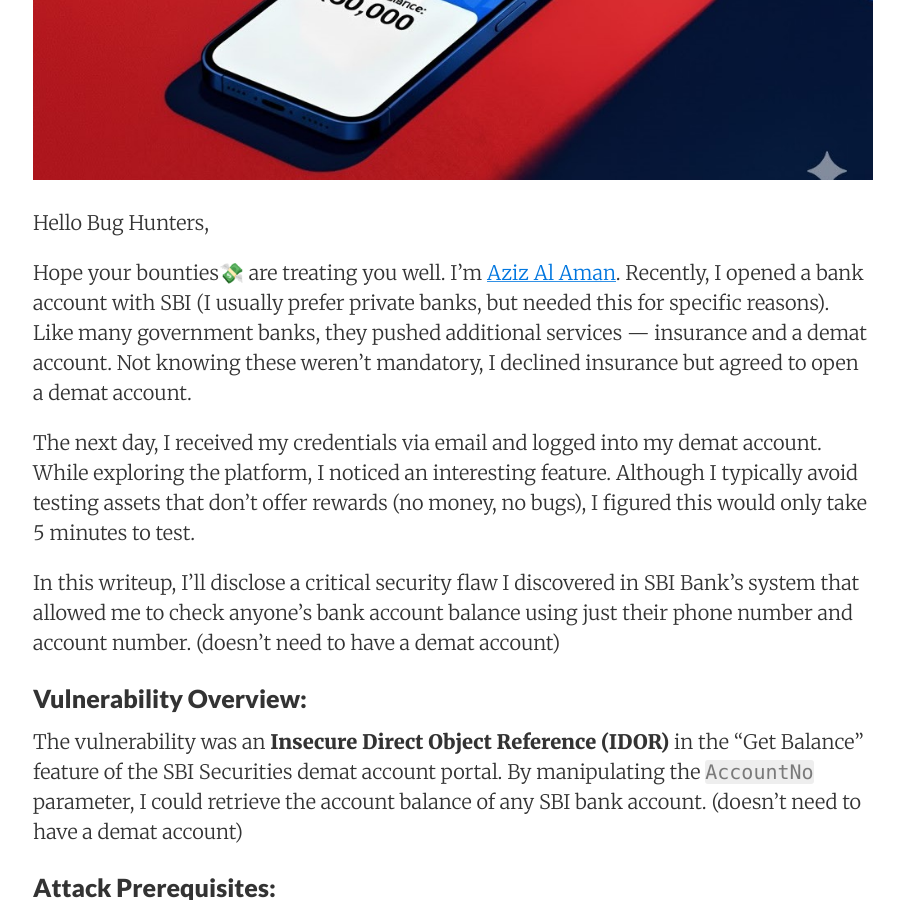
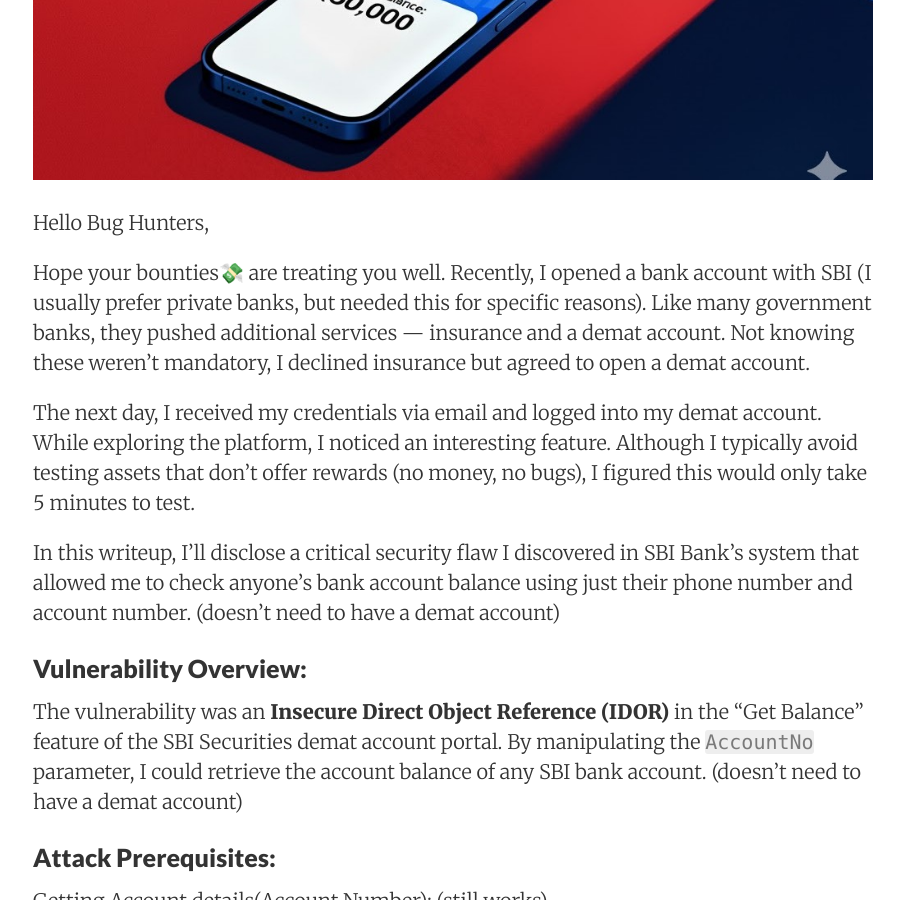
Before and after one commit to nxtexploit/blog, a Jekyll site: the page built from _posts/2025-10-22-how-i-accidentally-peeked-at-anyones-sbi-bank-balance-in-5-minutes.md, in a window 1280 px wide and 900 px high, scrolled down 1017 px. Shown: the whole window, without its empty margins (187-1091 px from the left). Built offline with Jekyll 4.4.1, drawn with Linux system fonts in a browser that asks for light colours; nearby versions of some CDN libraries; comment, search, counter and statistics services are not loaded.

Commit message:
Update 2025-10-22-how-i-accidentally-peeked-at-anyones-sbi-bank-balance-in-5-minutes.md

```diff
--- a/_posts/2025-10-22-how-i-accidentally-peeked-at-anyones-sbi-bank-balance-in-5-minutes.md
+++ b/_posts/2025-10-22-how-i-accidentally-peeked-at-anyones-sbi-bank-balance-in-5-minutes.md
@@ -15,7 +16,7 @@
 
 Hello Bug Hunters,
 
-Hope your bounties💸 are treating you well. I’m [Aziz Al Aman](https://twitter.com/nxtexploit). Recently, I opened a bank account with SBI (I usually prefer private banks, but needed this for specific reasons). Like many government banks, they pushed additional services — insurance and a demat account. Not knowing these weren't mandatory, I declined insurance but agreed to open a demat account.
+Hope your bounties💸 are treating you well. Recently, I opened a bank account with SBI (I usually prefer private banks, but needed this for specific reasons). Like many government banks, they pushed additional services — insurance and a demat account. Not knowing these weren't mandatory, I declined insurance but agreed to open a demat account.
 
 The next day, I received my credentials via email and logged into my demat account. While exploring the platform, I noticed an interesting feature. Although I typically avoid testing assets that don't offer rewards (no money, no bugs), I figured this would only take 5 minutes to test.
 
```
Also changed, not shown: other parts of _posts/2025-10-22-how-i-accidentally-peeked-at-anyones-sbi-bank-balance-in-5-minutes.md (+1 -0 lines).
